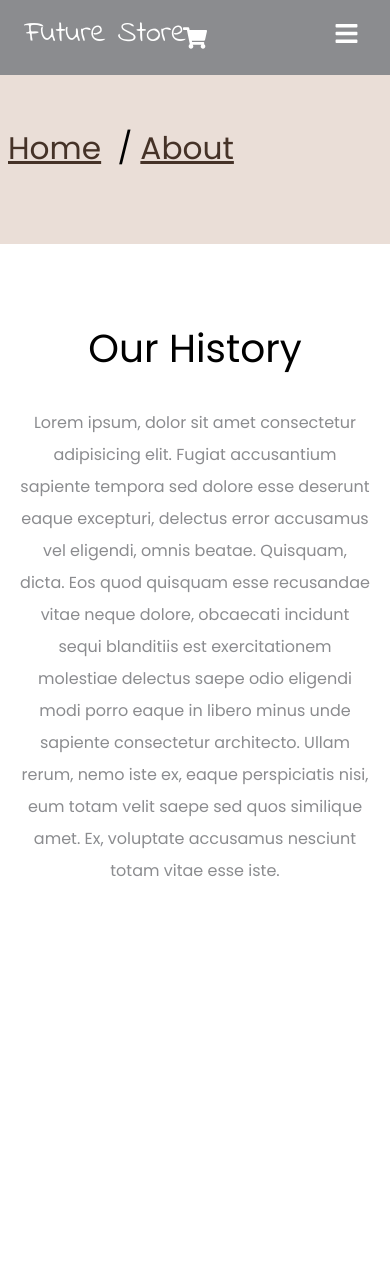
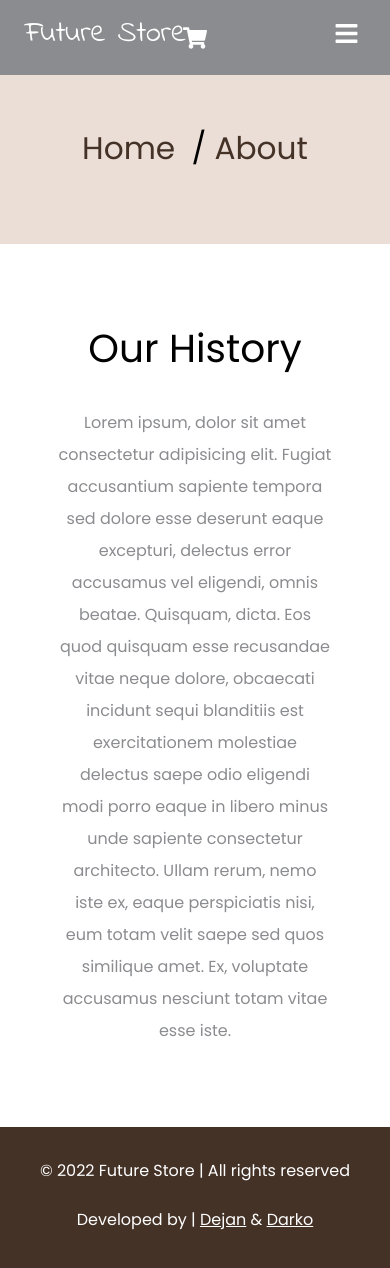
Before and after one commit to dejooo98/E-commerce-store, a React (Create React App) app: page /about in a window 390 px wide. Shown: the top 1268 px of the page. Before the commit the page ends 967 px from the top, so only its background shows below. Built offline with nearby package versions, Linux system fonts and the light colour scheme.

Commit message:
Products page stilized and responsive

```diff
--- a/src/index.css
+++ b/src/index.css
@@ -306,12 +306,12 @@ Featured Products
 
 /* global */
 .section-center {
-  width: 90vw;
+  width: 70vw;
   max-width: var(--max-width);
   margin: 0 auto;
 }
 .product-img {
-  width: 70%;
+  width: 100%;
   height: 15rem;
   border-radius: var(--borderRadius);
 }
@@ -516,10 +516,12 @@ About Page
   display: flex;
   -webkit-box-align: center;
   align-items: center;
+  justify-content: space-around;
   color: var(--clr-primary-1);
 }
 .breadcrumb-hero a {
   color: var(--footer-color);
+  text-decoration: none;
   padding: 0.5rem;
   transition: all 0.3s linear;
 }
--- a/src/pages/About.js
+++ b/src/pages/About.js
@@ -1,5 +1,6 @@
 import React from "react";
 import { Link } from "react-router-dom";
+import Footer from "../components/Footer";
 
 const About = () => {
   return (
@@ -18,14 +19,15 @@ const About = () => {
           Lorem ipsum, dolor sit amet consectetur adipisicing elit. Fugiat
           accusantium sapiente tempora sed dolore esse deserunt eaque excepturi,
           delectus error accusamus vel eligendi, omnis beatae. Quisquam, dicta.
-          Eos quod quisquam esse recusandae vitae neque dolore, obcaecati incidunt
-          sequi blanditiis est exercitationem molestiae delectus saepe odio
-          eligendi modi porro eaque in libero minus unde sapiente consectetur
-          architecto. Ullam rerum, nemo iste ex, eaque perspiciatis nisi, eum
-          totam velit saepe sed quos similique amet. Ex, voluptate accusamus
-          nesciunt totam vitae esse iste.
+          Eos quod quisquam esse recusandae vitae neque dolore, obcaecati
+          incidunt sequi blanditiis est exercitationem molestiae delectus saepe
+          odio eligendi modi porro eaque in libero minus unde sapiente
+          consectetur architecto. Ullam rerum, nemo iste ex, eaque perspiciatis
+          nisi, eum totam velit saepe sed quos similique amet. Ex, voluptate
+          accusamus nesciunt totam vitae esse iste.
         </p>
       </section>
+      <Footer />
     </>
   );
 };
```
